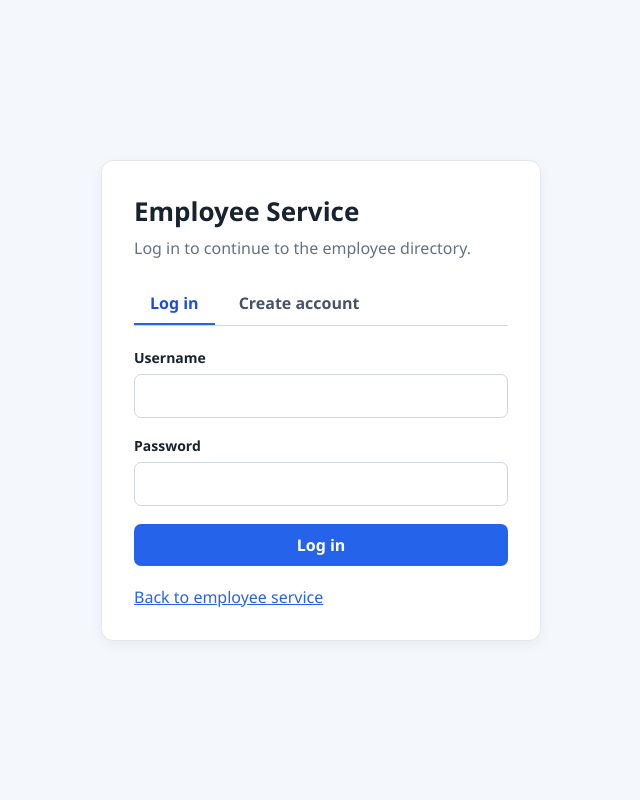
After one commit to umeshallscalex/EmployeeService, a Spring Boot app: page /login.html in a window 1280 px wide. The commit adds this page. Shown: the whole page, without its empty margins (319-959 px from the left). Run offline with Spring Boot 4, Linux system fonts and the light colour scheme.

Commit message:
Login form Changes

```diff
--- /dev/null
+++ b/src/main/java/com/example/demo/InvalidPasswordException.java
@@ -0,0 +1,4 @@
+package com.example.demo;
+
+public class InvalidPasswordException extends RuntimeException {
+}
--- a/src/main/java/com/example/demo/JDBCFatcory.java
+++ /dev/null
@@ -1,4 +0,0 @@
-package com.example.demo;
-
-public class JDBCFatcory {
-}
--- /dev/null
+++ b/src/main/java/com/example/demo/UsernameAlreadyExistsException.java
@@ -0,0 +1,4 @@
+package com.example.demo;
+
+public class UsernameAlreadyExistsException extends RuntimeException {
+}
--- /dev/null
+++ b/src/main/resources/static/login.html
@@ -0,0 +1,222 @@
+<!DOCTYPE html>
+<html lang="en">
+<head>
+    <meta charset="UTF-8">
+    <meta name="viewport" content="width=device-width, initial-scale=1">
+    <title>Log in | Employee Service</title>
+    <style>
+        :root {
+            color-scheme: light;
+            font-family: "Segoe UI", Arial, sans-serif;
+            color: #182230;
+            background: #f4f7fb;
+        }
+
+        * {
+            box-sizing: border-box;
+        }
+
+        body {
+            display: grid;
+            min-height: 100vh;
+            margin: 0;
+            padding: 24px;
+            place-items: center;
+        }
+
+        main {
+            width: min(100%, 440px);
+            padding: 32px;
+            background: #fff;
+            border: 1px solid #e4e7ec;
+            border-radius: 12px;
+            box-shadow: 0 4px 14px rgb(16 24 40 / 5%);
+        }
+
+        h1 {
+            margin: 0;
+            font-size: 26px;
+        }
+
+        .subtitle {
+            margin: 8px 0 24px;
+            color: #667085;
+        }
+
+        .tabs {
+            display: flex;
+            gap: 8px;
+            margin-bottom: 22px;
+            border-bottom: 1px solid #d0d5dd;
+        }
+
+        button {
+            min-height: 42px;
+            padding: 0 16px;
+            color: #475467;
+            background: transparent;
+            border: 0;
+            border-bottom: 2px solid transparent;
+            border-radius: 7px 7px 0 0;
+            font: inherit;
+            font-weight: 600;
+            cursor: pointer;
+        }
+
+        .tabs button[aria-selected="true"] {
+            color: #1d4ed8;
+            border-bottom-color: #2563eb;
+        }
+
+        form {
+            display: grid;
+            gap: 18px;
+        }
+
+        label {
+            display: block;
+            margin-bottom: 7px;
+            font-size: 14px;
+            font-weight: 600;
+        }
+
+        input {
+            width: 100%;
+            min-height: 44px;
+            padding: 9px 12px;
+            border: 1px solid #d0d5dd;
+            border-radius: 7px;
+            font: inherit;
+        }
+
+        input:focus {
+            outline: 3px solid #dbeafe;
+            border-color: #3b82f6;
+        }
+
+        #submit-button {
+            color: #fff;
+            background: #2563eb;
+            border: 0;
+            border-radius: 7px;
+        }
+
+        #submit-button:hover {
+            background: #1d4ed8;
+        }
+
+        button:disabled {
+            cursor: wait;
+            opacity: 0.65;
+        }
+
+        #message {
+            min-height: 20px;
+            margin: 14px 0 0;
+            color: #b42318;
+            font-size: 14px;
+        }
+
+        #message:empty {
+            display: none;
+        }
+
+        .home-link {
+            display: inline-block;
+            margin-top: 20px;
+            color: #2563eb;
+        }
+
+        @media (max-width: 480px) {
+            main {
+                padding: 24px;
+            }
+        }
+    </style>
+</head>
+<body>
+<main>
+    <h1>Employee Service</h1>
+    <p class="subtitle">Log in to continue to the employee directory.</p>
+    <div class="tabs" role="group" aria-label="Account action">
+        <button id="login-mode" type="button" aria-selected="true">Log in</button>
+        <button id="register-mode" type="button" aria-selected="false">Create account</button>
+    </div>
+    <form id="account-form">
+        <div>
+            <label for="username">Username</label>
+            <input id="username" name="username" type="text" autocomplete="username"
+                   minlength="3" maxlength="50" pattern="[A-Za-z0-9._-]+" required>
+        </div>
+        <div>
+            <label for="password">Password</label>
+            <input id="password" name="password" type="password" autocomplete="current-password"
+                   minlength="8" maxlength="72" required>
+        </div>
+        <button id="submit-button" type="submit">Log in</button>
+    </form>
+    <p id="message" role="status" aria-live="polite"></p>
+    <a class="home-link" href="./">Back to employee service</a>
+</main>
+<script>
+    const apiUrl = "/EmployeeService";
+    const accountForm = document.getElementById("account-form");
+    const passwordInput = document.getElementById("password");
+    const submitButton = document.getElementById("submit-button");
+    const message = document.getElementById("message");
+    const loginModeButton = document.getElementById("login-mode");
+    const registerModeButton = document.getElementById("register-mode");
+    let accountMode = "login";
+
+    function setAccountMode(mode) {
+        accountMode = mode;
+        const isRegistration = mode === "register";
+        loginModeButton.setAttribute("aria-selected", String(!isRegistration));
+        registerModeButton.setAttribute("aria-selected", String(isRegistration));
+        submitButton.textContent = isRegistration ? "Create account" : "Log in";
+        passwordInput.autocomplete = isRegistration ? "new-password" : "current-password";
+        message.textContent = "";
+    }
+
+    loginModeButton.addEventListener("click", () => setAccountMode("login"));
+    registerModeButton.addEventListener("click", () => setAccountMode("register"));
+
+    accountForm.addEventListener("submit", async (event) => {
+        event.preventDefault();
+        message.textContent = "";
+        submitButton.disabled = true;
+        const formData = new FormData(accountForm);
+        const credentials = {
+            username: String(formData.get("username")).trim(),
+            password: String(formData.get("password"))
+        };
+
+        try {
+            const response = await fetch(`${apiUrl}/api/auth/${accountMode}`, {
+                method: "POST",
+                headers: { "Content-Type": "application/json" },
+                body: JSON.stringify(credentials)
+            });
+            const result = await response.json();
+            if (!response.ok) {
+                throw new Error(result.message || `Request failed (HTTP ${response.status}).`);
+            }
+
+            if (accountMode === "register") {
+                accountForm.reset();
+                setAccountMode("login");
+                message.style.color = "#067647";
+                message.textContent = "Account created. You can now log in.";
+            } else {
+                window.location.assign(`${apiUrl}/`);
+            }
+        } catch (error) {
+            message.style.color = "#b42318";
+            message.textContent = error.message;
+        } finally {
+            submitButton.disabled = false;
+        }
+    });
+</script>
+</body>
+</html>
```
Also changed, not shown: pom.xml (+8 -0 lines), src/main/java/com/example/demo/AppUser.java (added, +43 -0 lines), src/main/java/com/example/demo/AppUserRepository.java (added, +11 -0 lines), src/main/java/com/example/demo/AuthController.java (added, +99 -0 lines), src/main/java/com/example/demo/AuthService.java (added, +54 -0 lines), src/main/java/com/example/demo/PasswordConfiguration.java (added, +15 -0 lines), src/main/resources/static/index.html (+82 -2 lines), 3 other files.
